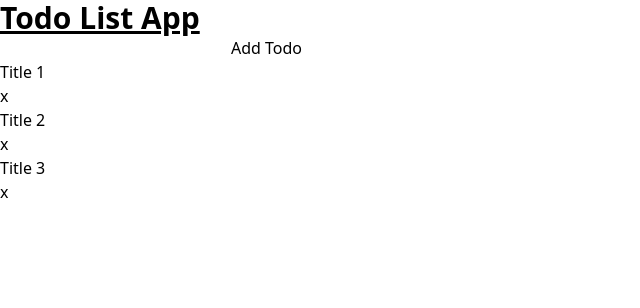
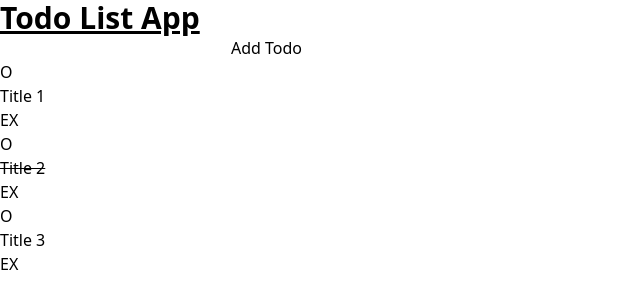
Before and after one commit to FahmiEfendy/todo-list, a React (Vite) app: page / in a window 1280 px wide. Shown: the top 308 px of the page, without its empty margins (0-640 px from the left). Built offline with nearby package versions, Linux system fonts and the light colour scheme.

Commit message:
feat: update todo

```diff
--- a/src/App.tsx
+++ b/src/App.tsx
@@ -12,7 +12,7 @@ const todosArray = [
   {
     id: "2",
     title: "Title 2",
-    completed: false,
+    completed: true,
   },
   {
     id: "3",
--- a/src/TodoList/TodoList.tsx
+++ b/src/TodoList/TodoList.tsx
@@ -1,5 +1,5 @@
-import React, { useState } from "react";
 import { v4 as uuidv4 } from "uuid";
+import React, { useEffect, useState } from "react";
 
 interface ITodos {
   id: string;
@@ -15,27 +15,77 @@ interface TodoListProps {
 const TodoList = (props: TodoListProps) => {
   const { todos, setTodos } = props;
 
+  const [editId, setEditId] = useState("");
   const [enteredTitle, setEnteredTitle] = useState("");
 
   const titleChangeHandler = (e: string) => {
     setEnteredTitle(e);
   };
 
-  const addTodoHandler = () => {
+  const submitTodoHandler = () => {
     const newTodo = {
       id: uuidv4(),
       title: enteredTitle,
       completed: false,
     };
 
-    setTodos([...todos, newTodo]);
+    if (editId === "") {
+      setTodos([...todos, newTodo]);
+    } else {
+      const updatedTodos = todos.map((todo) => {
+        if (todo.id === editId) {
+          return {
+            ...todo,
+            title: enteredTitle,
+          };
+        } else {
+          return todo;
+        }
+      });
+      setTodos(updatedTodos);
+    }
+
+    setEditId("");
     setEnteredTitle("");
   };
 
   const deleteTodoHandler = (id: string) => {
     const updatedTodos = todos.filter((todo) => todo.id !== id);
+
     setTodos(updatedTodos);
   };
+
+  const completeTodoHandler = (id: string) => {
+    const updatedTodos = todos.map((todo) => {
+      if (todo.id === id) {
+        return {
+          ...todo,
+          completed: !todo.completed,
+        };
+      } else {
+        return todo;
+      }
+    });
+
+    setTodos(updatedTodos);
+  };
+
+  const editTodoHandler = (id: string) => {
+    setEditId(id);
+  };
+
+  const cancelEditHandler = () => {
+    setEditId("");
+    setEnteredTitle("");
+  };
+
+  useEffect(() => {
+    const selectedTodo = todos.find((todo) => todo.id === editId);
+
+    if (!selectedTodo) return;
+
+    setEnteredTitle(selectedTodo.title);
+  }, [editId, todos]);
 
   return (
     <React.Fragment>
@@ -47,13 +97,20 @@ const TodoList = (props: TodoListProps) => {
           value={enteredTitle}
           onChange={(e) => titleChangeHandler(e.target.value)}
         />
-        <button onClick={addTodoHandler}>Add Todo</button>
+        {editId !== "" && <button onClick={cancelEditHandler}>Cancel</button>}
+        <button onClick={submitTodoHandler}>
+          {editId === "" ? "Add" : "Update"} Todo
+        </button>
       </div>
       {todos.map((todo) => {
         return (
           <div key={todo.id}>
-            <p>{todo.title}</p>
-            <button onClick={() => deleteTodoHandler(todo.id)}>x</button>
+            <button onClick={() => completeTodoHandler(todo.id)}>O</button>
+            <p className={`${todo.completed && "line-through"}`}>
+              {todo.title}
+            </p>
+            <button onClick={() => editTodoHandler(todo.id)}>E</button>
+            <button onClick={() => deleteTodoHandler(todo.id)}>X</button>
           </div>
         );
       })}
```
